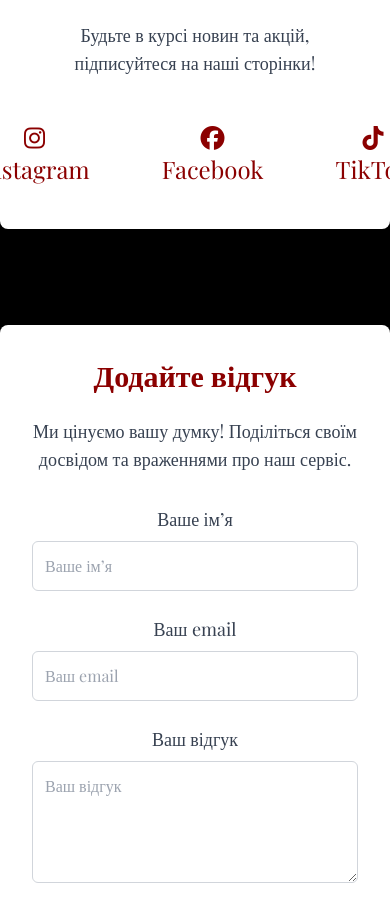
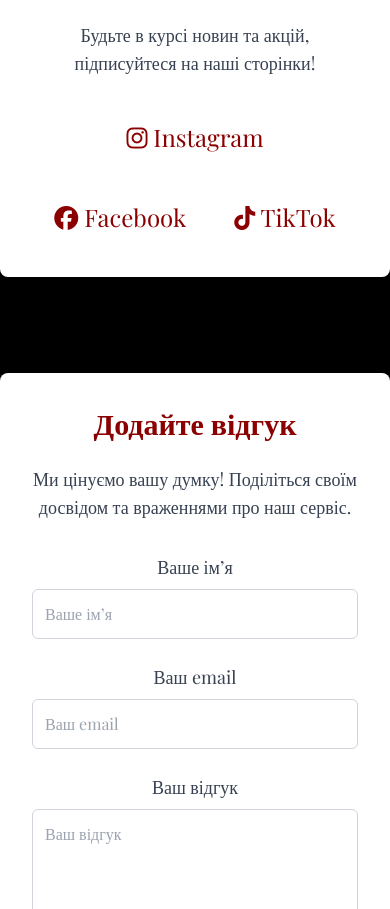
Before and after one commit to bobmarley2301/epatazh, a plain HTML site: page index.html in a window 390 px wide. Shown: the part 6412-7321 px from the top of the page. Drawn offline with nearby package versions, Linux system fonts and the light colour scheme; some packages are replaced by stand-ins of ours; a script that the page names is missing.

Commit message:
Update index.html

```diff
--- a/index.html
+++ b/index.html
@@ -535,7 +535,7 @@
         </p>
 
         <!-- Соціальні мережі -->
-        <div class="flex justify-center gap-12">
+        <div class="flex justify-center gap-6 sm:gap-8 md:gap-12 flex-wrap">
           <a
             href="#"
             class="text-[#8B0000] hover:text-yellow-400 transition-colors text-2xl p-3 hover:scale-110 transform duration-300"
```
